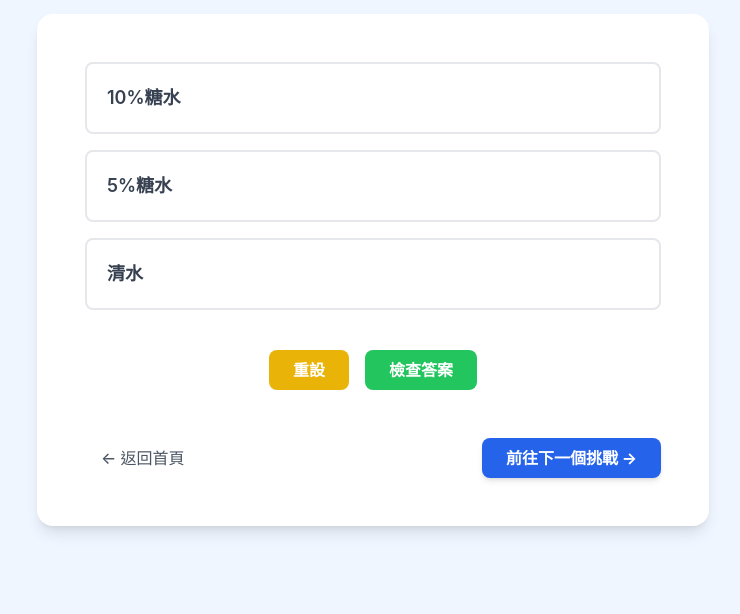
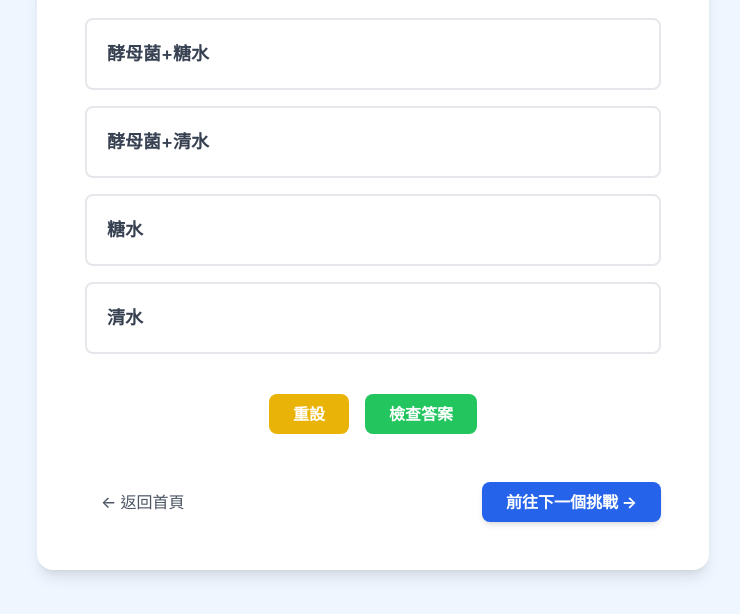
Before and after one commit to shoyilin/2025---, a plain HTML site: page challenge2.html in a window 1280 px wide. Shown: the part 186-800 px from the top of the page, without its empty margins (267-1007 px from the left). Drawn offline with nearby package versions, Linux system fonts and the light colour scheme.

Commit message:
Update challenge2.html

```diff
--- a/challenge2.html
+++ b/challenge2.html
@@ -33,26 +33,34 @@
         <!-- 選項區域 -->
         <div class="space-y-4">
 
-            <!-- 選項 1: 10%糖水 (正確答案) -->
+            <!-- 選項 1: 酵母菌+糖水 (正確答案) -->
             <div>
                 <input type="radio" name="yeast_option" id="option1" value="10%" class="sr-only">
                 <label for="option1" class="block w-full border-2 border-gray-200 rounded-lg p-5 text-lg font-semibold text-gray-700 cursor-pointer hover:border-blue-400 transition-all">
-                    10%糖水
+                    酵母菌+糖水
                 </label>
             </div>
 
-            <!-- 選項 2: 5%糖水 -->
+            <!-- 選項 2: 酵母菌+清水 -->
             <div>
                 <input type="radio" name="yeast_option" id="option2" value="5%" class="sr-only">
                 <label for="option2" class="block w-full border-2 border-gray-200 rounded-lg p-5 text-lg font-semibold text-gray-700 cursor-pointer hover:border-blue-400 transition-all">
-                    5%糖水
+                    酵母菌+清水
                 </label>
             </div>
 
-            <!-- 選項 3: 清水 -->
+            <!-- 選項 3: 糖水 -->
             <div>
-                <input type="radio" name="yeast_option" id="option3" value="清水" class="sr-only">
+                <input type="radio" name="yeast_option" id="option3" value="糖水" class="sr-only">
                 <label for="option3" class="block w-full border-2 border-gray-200 rounded-lg p-5 text-lg font-semibold text-gray-700 cursor-pointer hover:border-blue-400 transition-all">
+                    糖水
+                </label>
+            </div>
+
+<!-- 選項 4: 清水 -->
+            <div>
+                <input type="radio" name="yeast_option" id="option4" value="清水" class="sr-only">
+                <label for="option4" class="block w-full border-2 border-gray-200 rounded-lg p-5 text-lg font-semibold text-gray-700 cursor-pointer hover:border-blue-400 transition-all">
                     清水
                 </label>
             </div>
```
